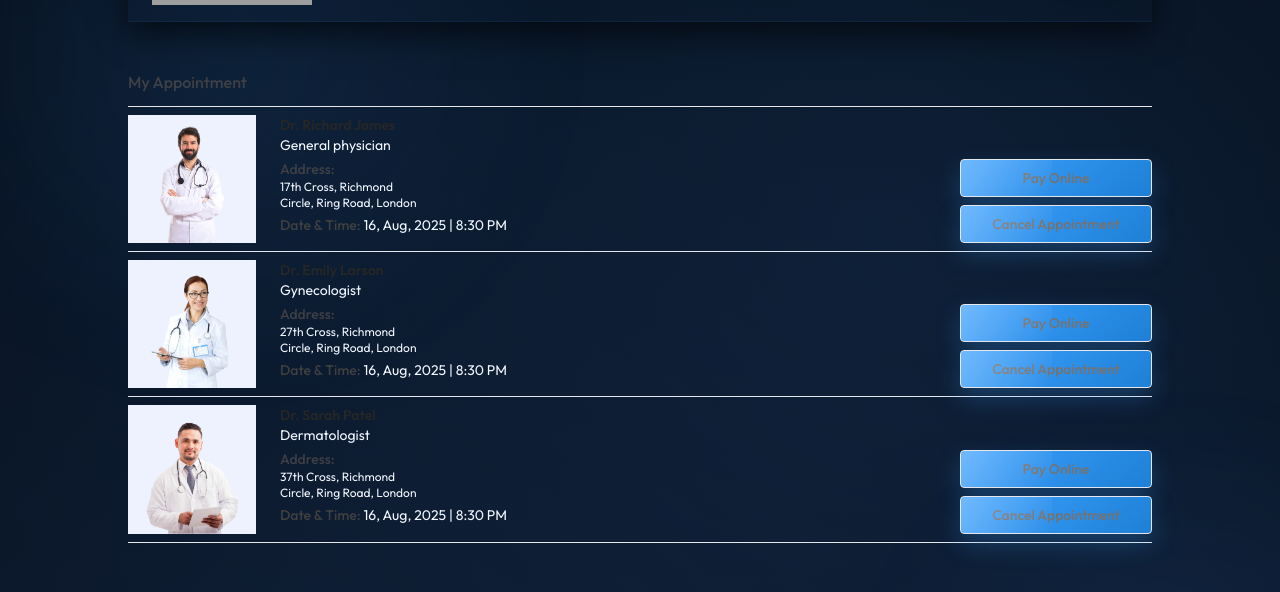
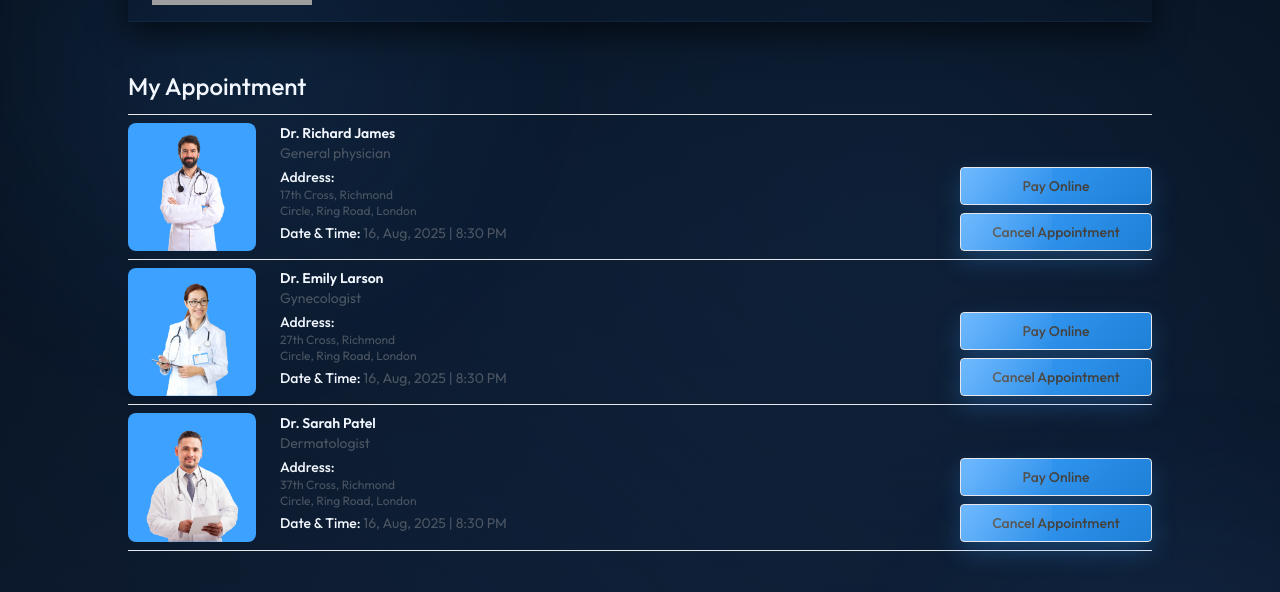
Before and after one commit to Suyash1505/Doctors-Appointment, a React (Vite) app in the folder Frontend/: page /my-appointment in a window 1280 px wide. Shown: the part 131-723 px from the top of the page. Built offline with nearby package versions, Linux system fonts and the light colour scheme; grey boxes are pictures that could not be loaded.

Commit message:
created my appointment page

```diff
--- a/Frontend/src/Pages/MyAppointment.jsx
+++ b/Frontend/src/Pages/MyAppointment.jsx
@@ -4,28 +4,44 @@ import { AppContext } from '../Conext/AppContext'
 const MyAppointment = () => {
 
   const { doctors } = useContext(AppContext)
+
   return (
     <div>
-      <p className='pb-3 mt-12 font-medium text-zinc-700 border-b'>My Appointment</p>
+      <p className='pb-3 mt-12 font-medium text-text border-b text-2xl'>
+        My Appointment
+      </p>
 
       <div>
         {doctors.slice(0,3).map( (item, index) => (
           <div className='grid grid-cols-[1fr_2fr] gap-4 sm:flex sm:gap-6 py-2 border-b' key={index}>
             <div>
               <img
-                className='bg-indigo-50 w-32'
+                className='bg-primary w-32 rounded-lg'
                 src={item.image}
                 alt="doctors_image"
               />
             </div>
 
-            <div className='flex-1 text-zinc-600 text-sm'>
-              <p className='text-neutral-800 font-semibold'>{item.name}</p>
-              <p>{item.speciality}</p>
-              <p className='text-zinc-700 font-medium mt-1'>Address:</p>
-              <p className='text-xs'>{item.address.line1}</p>
-              <p className='text-xs'>{item.address.line2}</p>
-              <p className='text-sm mt-1'><span className='text-sm font-medium text-neutral-700'>Date & Time:</span> 16, Aug, 2025 | 8:30 PM</p>
+            <div className='flex-1 text-sm'>
+              <p className='text-text font-semibold'>
+                {item.name}
+              </p>
+
+              <p className='text-gray-600'>
+                {item.speciality}
+              </p>
+              <p className='text-text font-medium mt-1'>
+                Address:
+              </p>
+
+              <p className='text-xs text-gray-600'>
+                {item.address.line1}
+              </p>
+
+              <p className='text-xs text-gray-600'>
+                {item.address.line2}
+              </p>
+              <p className='text-sm mt-1 text-gray-600 gap-2'><span className='text-sm font-medium text-text gap-2'>Date & Time: </span> 16, Aug, 2025 | 8:30 PM</p>
             </div>
 
             <div>
@@ -33,8 +49,12 @@ const MyAppointment = () => {
             </div>
 
             <div className='flex flex-col justify-end gap-2'>
-              <button className='text-sm text-stone-500 text-center sm:min-w-48 py-2 border rounded hover:bg-primary hover:text-white transition-all duration-300'>Pay Online</button>
-              <button className='text-sm text-stone-500 text-center sm:min-w-48 py-2 border rounded  hover:bg-red-600 hover:text-white transition-all duration-300'>Cancel Appointment</button>
+              <button className='text-sm text-stone-700 text-center sm:min-w-48 py-2 border rounded hover:bg-primary hover:text-white transition-all duration-300'>
+                Pay Online
+              </button>
+              <button className='text-sm text-stone-700 text-center sm:min-w-48 py-2 border rounded  hover:bg-danger hover:text-white transition-all duration-300'>
+                Cancel Appointment
+              </button>
             </div>
 
           </div>
```
